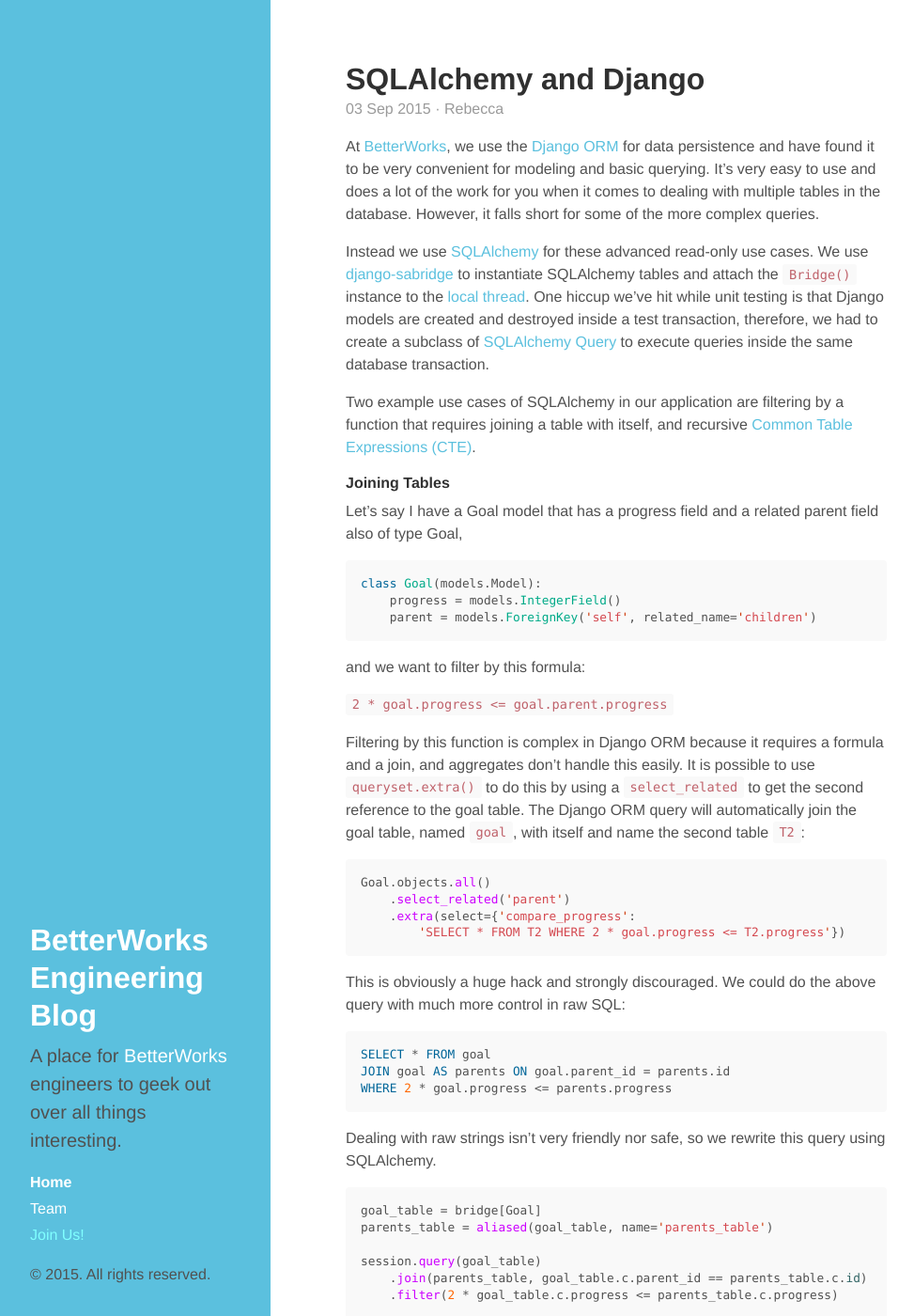
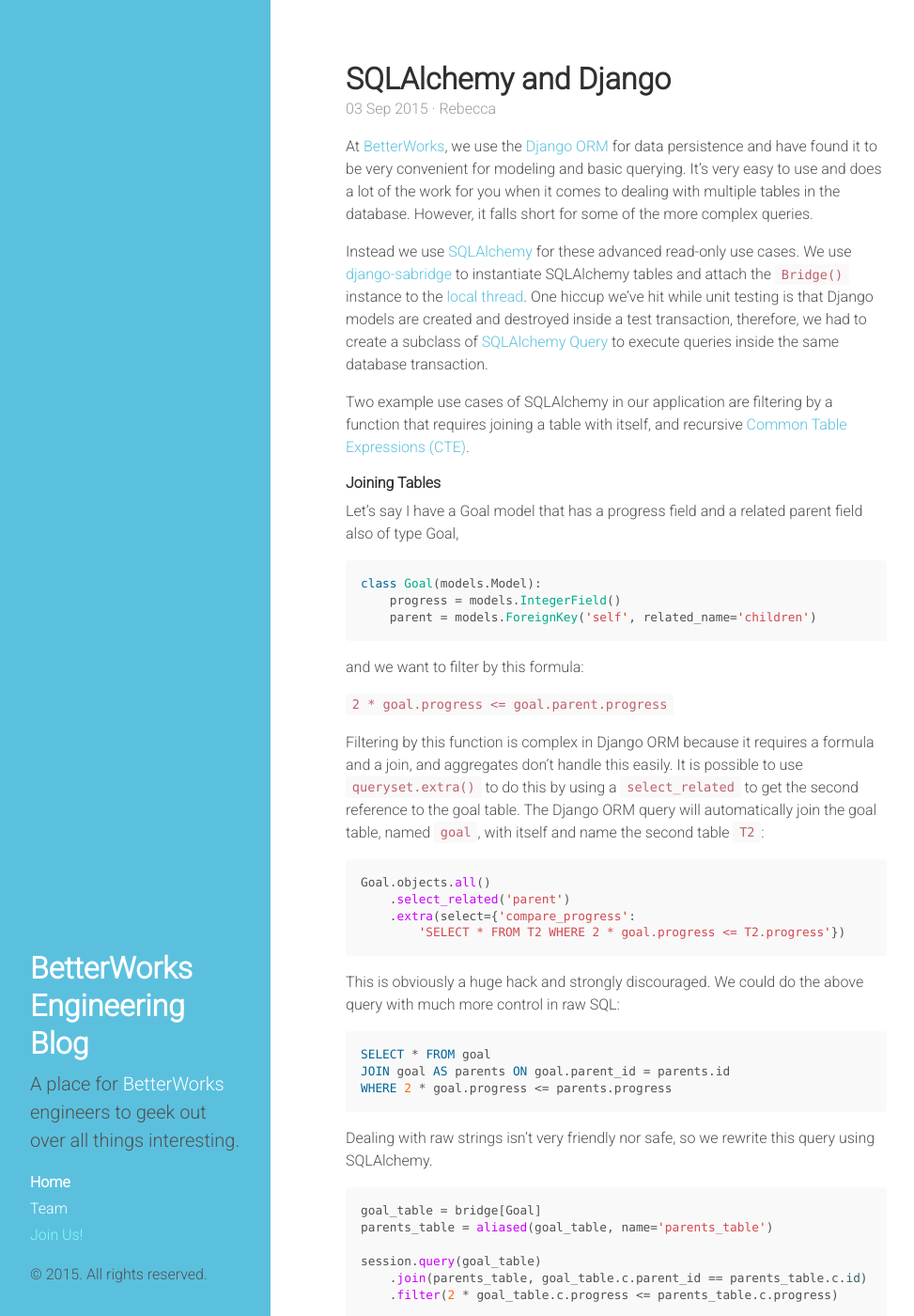
Before and after one commit to shacknerz/engineering, a Jekyll site: the page built from index.html, in a window 1280 px wide and 1400 px high. Shown: the whole window at 94% size, without its empty margins (0-973 px from the left). Built offline with Jekyll 4.4.1, drawn with Linux system fonts in a browser that asks for light colours; Markdown is read by kramdown in place of the engine named in the settings; the list of posts is cut into pages by our own code.

Commit message:
font change to roboto

```diff
--- a/public/css/main.css
+++ b/public/css/main.css
@@ -1,8 +1,3 @@
-html,
-.pagination {
-  font-family: Helvetica, Arial, sans-serif;
-}
-
 a {
   color: #5bc0de;
   transition: color 300ms ease;
```
